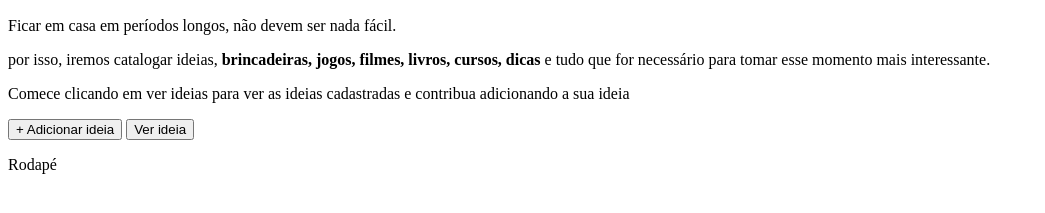
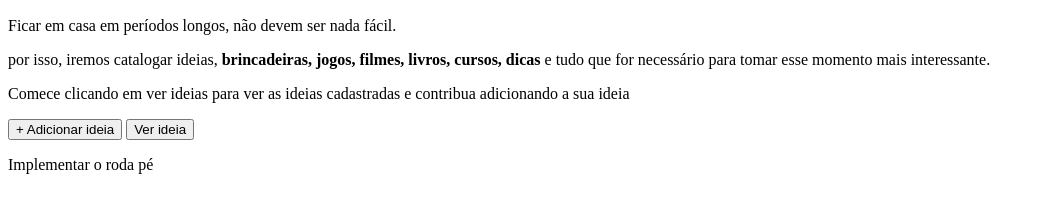
Before and after one commit to leomoraiscam/creative-ideas, a plain HTML site: page index.html in a window 1280 px wide. Shown: the part 75-288 px from the top of the page, without its empty margins (0-1045 px from the left). Drawn offline with Linux system fonts and the light colour scheme.

```diff
--- a/index.html
+++ b/index.html
@@ -25,6 +25,6 @@
     <button>+ Adicionar ideia</button>
     <button>Ver ideia</button>
 
-    <p>Rodapé</p>
+    <p>Implementar o roda pé</p>
   </body>
 </html>
```
